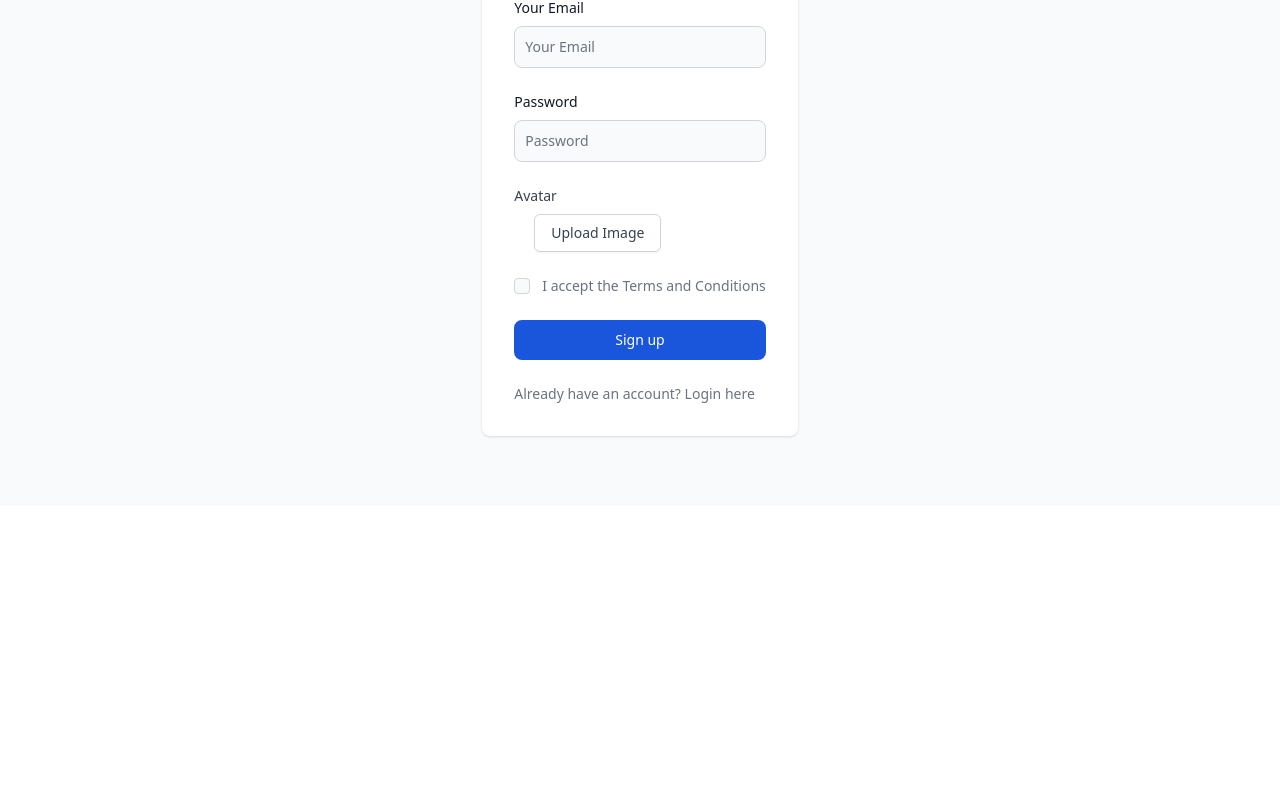
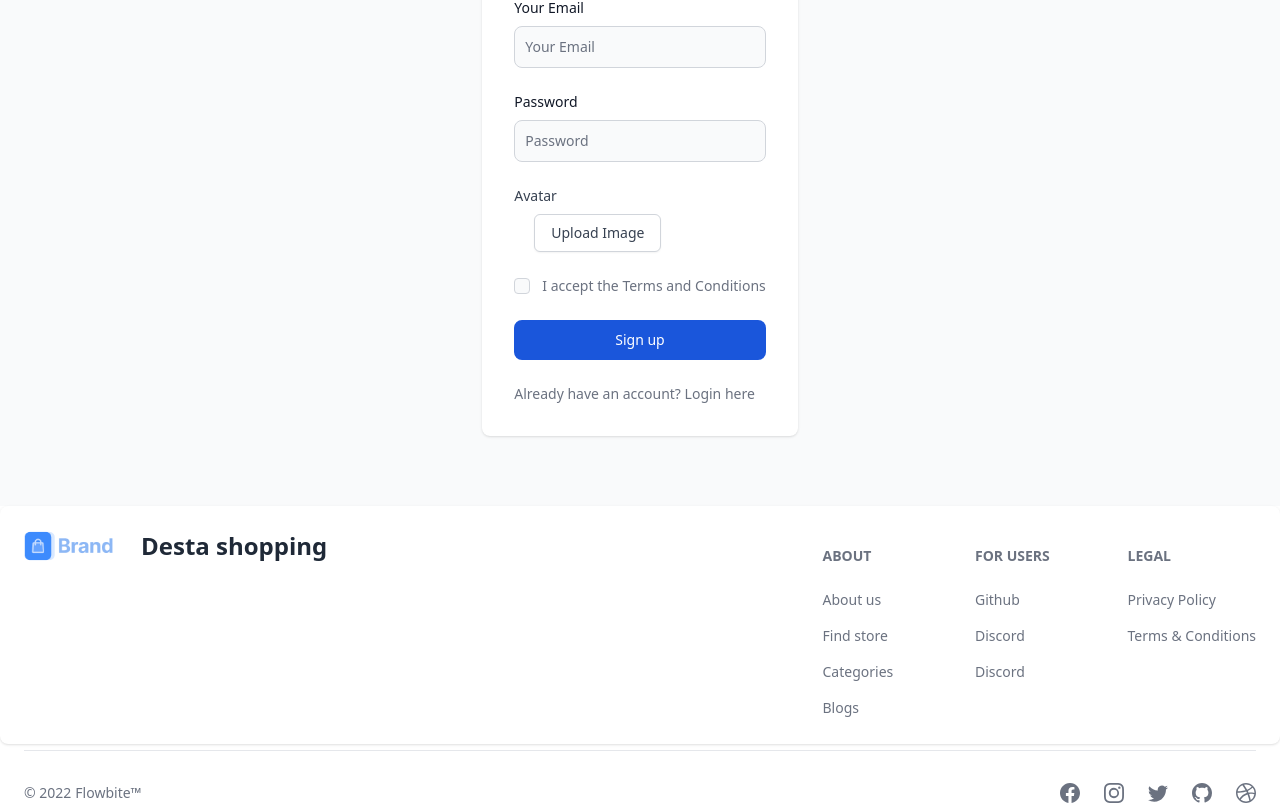
Before and after one commit to smithCoders/Desta-shopping, a React (Vite) app in the folder client/: page /signup in a window 1280 px wide. Shown: the part 435-1238 px from the top of the page. Before the commit the page ends 941 px from the top, so only its background shows below. Built offline with nearby package versions, Linux system fonts and the light colour scheme.

Commit message:
footer completed

```diff
--- a/client/src/App.jsx
+++ b/client/src/App.jsx
@@ -8,6 +8,7 @@ import Login from "./pages/Login"
 import Signup from "./pages/Signup"
 import Homepage from "./pages/Homepage"
 import Header from "./components/Header"
+import FooterComp from "./components/Footer"
 
 
 
@@ -37,6 +38,7 @@ function App() {
   <Route path="login" element={<Login/>}/>
   <Route path="signup" element={<Signup/>}/>
  </Routes>
+ <FooterComp/>
 
  </BrowserRouter>
 
--- /dev/null
+++ b/client/src/components/Footer.jsx
@@ -0,0 +1,71 @@
+
+import {
+  Footer,
+  FooterBrand,
+  FooterCopyright,
+  FooterDivider,
+  FooterIcon,
+  FooterLink,
+  FooterLinkGroup,
+  FooterTitle,
+} from 'flowbite-react';
+import { BsDribbble, BsFacebook, BsGithub, BsInstagram, BsTwitter } from 'react-icons/bs';
+import logo from "/logo-colored.png";
+
+function FooterComp() {
+  return (
+    <Footer container >
+      <div className=" w-[1440px] h-[190px] ">
+        <div className="grid w-full justify-between sm:flex sm:justify-between md:flex md:grid-cols-1">
+          <div>
+            <FooterBrand
+              href="/"
+              src={logo}
+              alt="Desta shopping."
+              name="Desta shopping"
+            />
+          </div>
+          <div className="grid grid-cols-2 gap-8 sm:mt-4 sm:grid-cols-3 sm:gap-6">
+            <div>
+              <FooterTitle title="about" />
+              <FooterLinkGroup col>
+                <FooterLink href="#">About us</FooterLink>
+                <FooterLink href="#">Find store</FooterLink>
+                <FooterLink href="#">Categories</FooterLink>
+                <FooterLink href="#">Blogs</FooterLink>
+              </FooterLinkGroup>
+            </div>
+            <div>
+              <FooterTitle title="For Users" />
+              <FooterLinkGroup col>
+                <FooterLink href="#">Github</FooterLink>
+                <FooterLink href="#">Discord</FooterLink>
+                <FooterLink href="#">Discord</FooterLink>
+
+              </FooterLinkGroup>
+            </div>
+            <div>
+              <FooterTitle title="Legal" />
+              <FooterLinkGroup col>
+                <FooterLink href="#">Privacy Policy</FooterLink>
+                <FooterLink href="#">Terms &amp; Conditions</FooterLink>
+              </FooterLinkGroup>
+            </div>
+          </div>
+        </div>
+        <FooterDivider />
+        <div className="w-full sm:flex sm:items-center sm:justify-between">
+          <FooterCopyright href="#" by="Flowbite™" year={2022} />
+          <div className="mt-4 flex space-x-6 sm:mt-0 sm:justify-center">
+            <FooterIcon href="#" icon={BsFacebook} />
+            <FooterIcon href="#" icon={BsInstagram} />
+            <FooterIcon href="#" icon={BsTwitter} />
+            <FooterIcon href="#" icon={BsGithub} />
+            <FooterIcon href="#" icon={BsDribbble} />
+          </div>
+        </div>
+      </div>
+    </Footer>
+  );
+}
+export default FooterComp
--- /dev/null
+++ b/client/src/components/Newsletter.jsx
@@ -0,0 +1,17 @@
+import { Button,  TextInput } from 'flowbite-react';
+import { HiMail } from 'react-icons/hi';
+function Newsletter() {
+    return (
+        <div className='w-[1440px] h-[190px] bg-gray-200 flex flex-col gap-3 items-center justify-center'>
+            <h4 className='text-xl font-medium'>Subscribe on our newsletter</h4>
+            <p className='text-base  text-[#606060]'>Get daily news on upcoming offers from many suppliers all over the world</p>
+            <div className='flex gap-1'>
+                 <TextInput id="email4" type="email" icon={HiMail} placeholder="email" required />
+            <Button type='submit' color='blue' className='text-white '>Subscribe</Button>
+            </div>
+
+        </div>
+    )
+}
+
+export default Newsletter
--- a/client/src/pages/Homepage.jsx
+++ b/client/src/pages/Homepage.jsx
@@ -1,6 +1,7 @@
 import BlockItem from "../components/BlockItem"
 import Deals from "../components/Deals"
 import Hero from "../components/Hero"
+import Newsletter from "../components/Newsletter"
 import OutDoors from "../components/OutDoors"
 import Inquiry from "../components/inquiry"
 import Recommendation_Section from "../sections/Recommendation_Section"
@@ -9,7 +10,8 @@ import Service_Section from "../sections/Service_Section"
 
 function Homepage() {
     return (
-        <div className="px-[96px] py-0" >
+        <div>
+              <div className="px-[96px] py-0" >
 
            <Hero/>
            <Deals/>
@@ -20,6 +22,10 @@ function Homepage() {
            <Service_Section/>
 
         </div>
+<Newsletter/>
+
+        </div>
+
     )
 }
 
--- a/client/src/sections/Service_Section.jsx
+++ b/client/src/sections/Service_Section.jsx
@@ -10,7 +10,7 @@ import  security  from "/security.png";
 
 function Service_Section({src, icon, text}) {
     return (
-        <section className="w-[1180px] h-[256px] mb-6 overflow-hidden">
+        <section className="w-[1180px] h-[256px] mb-6 overflow-hidden ">
               <h3 className="text-[24px]  mb-4">Our extra services</h3>
               <div className="flex items-center gap-4">
                 <ServiceCard src={card1} icon={search} text={"Source from Industry Hubs"} />
```
